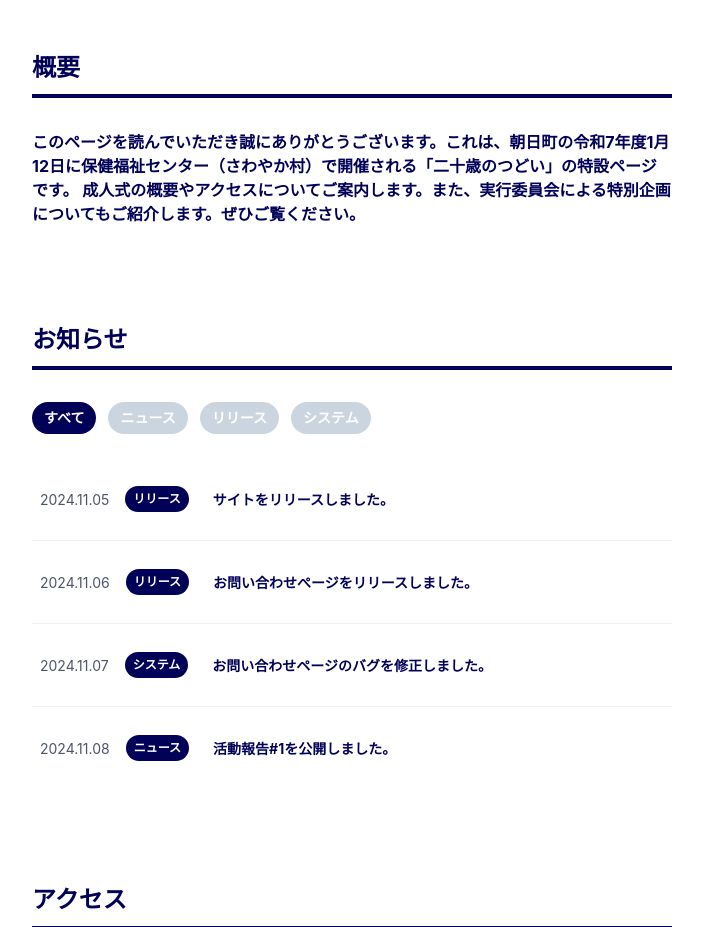
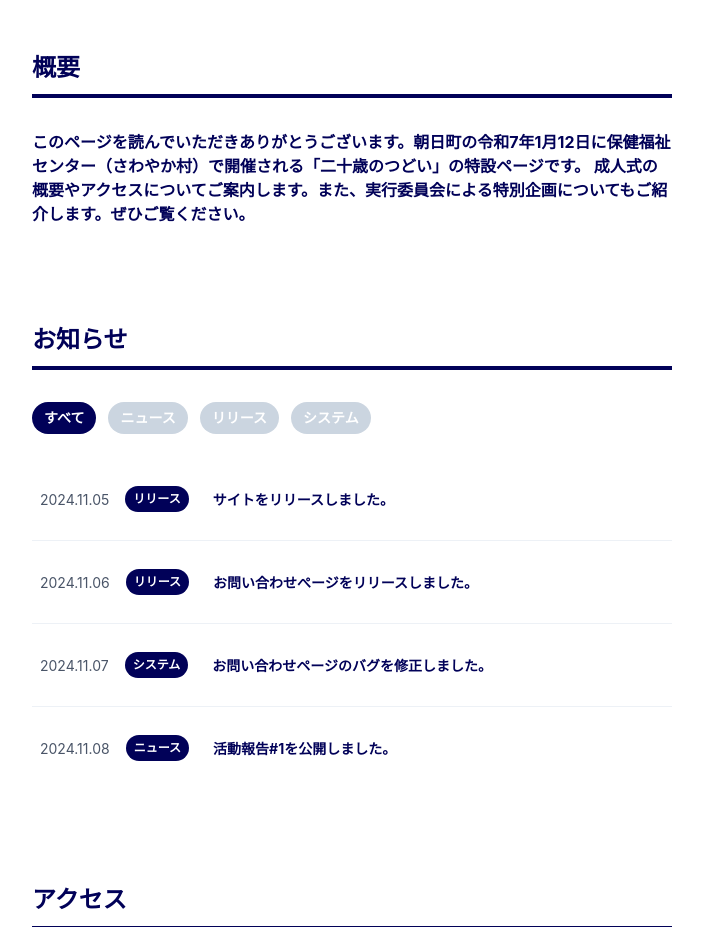
Before and after one commit to yushin-ito/Entyoukai, a React (Vite) app: page / in a window 1280 px wide. Shown: the part 1100-2027 px from the top of the page, without its empty margins (288-991 px from the left). Built offline with nearby package versions, Linux system fonts and the light colour scheme; no server answers.

Commit message:
fix: UIの軽微な修正

```diff
--- a/src/pages/Top.tsx
+++ b/src/pages/Top.tsx
@@ -35,7 +35,7 @@ const Top = () => {
         <VStack id="overview" w="100%" spacing={{ base: "6", sm: "8" }}>
           <SectionTitle title="概要" />
           <Text fontSize={{ base: "sm", sm: "md" }} fontWeight="bold">
-            このページを読んでいただき誠にありがとうございます。これは、朝日町の令和7年度1月12日に保健福祉センター（さわやか村）で開催される「二十歳のつどい」の特設ページです。
+            このページを読んでいただきありがとうございます。朝日町の令和7年1月12日に保健福祉センター（さわやか村）で開催される「二十歳のつどい」の特設ページです。
             成人式の概要やアクセスについてご案内します。また、実行委員会による特別企画についてもご紹介します。ぜひご覧ください。
           </Text>
         </VStack>
```
